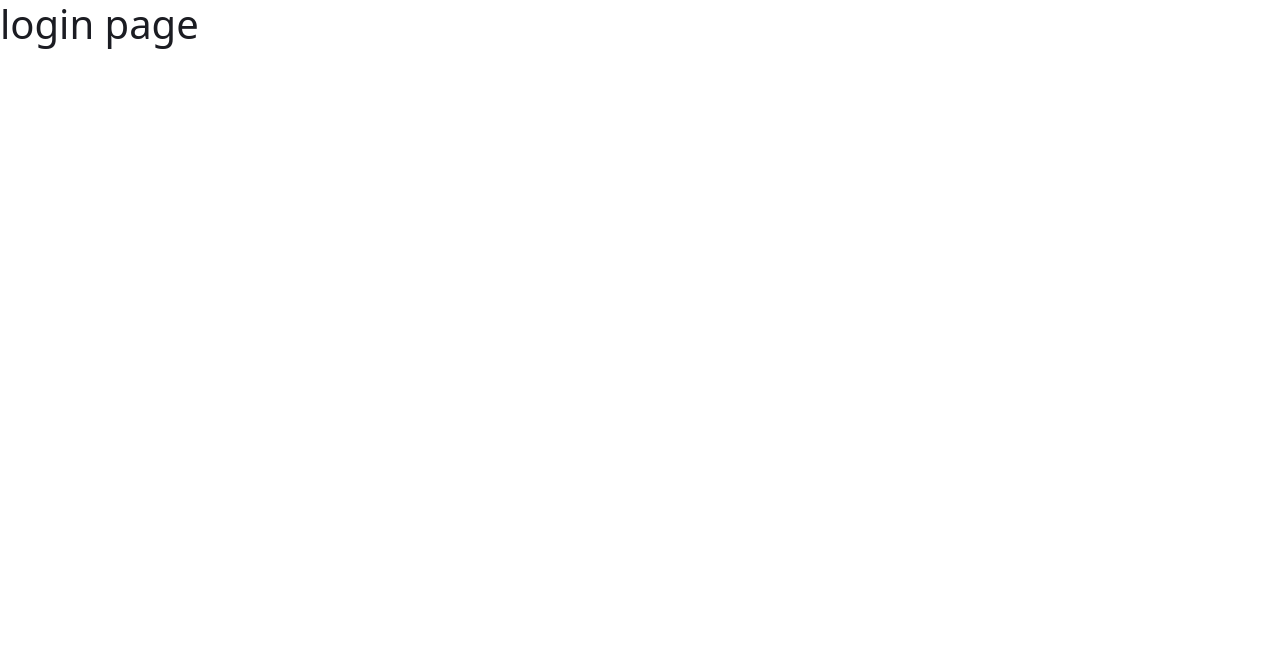
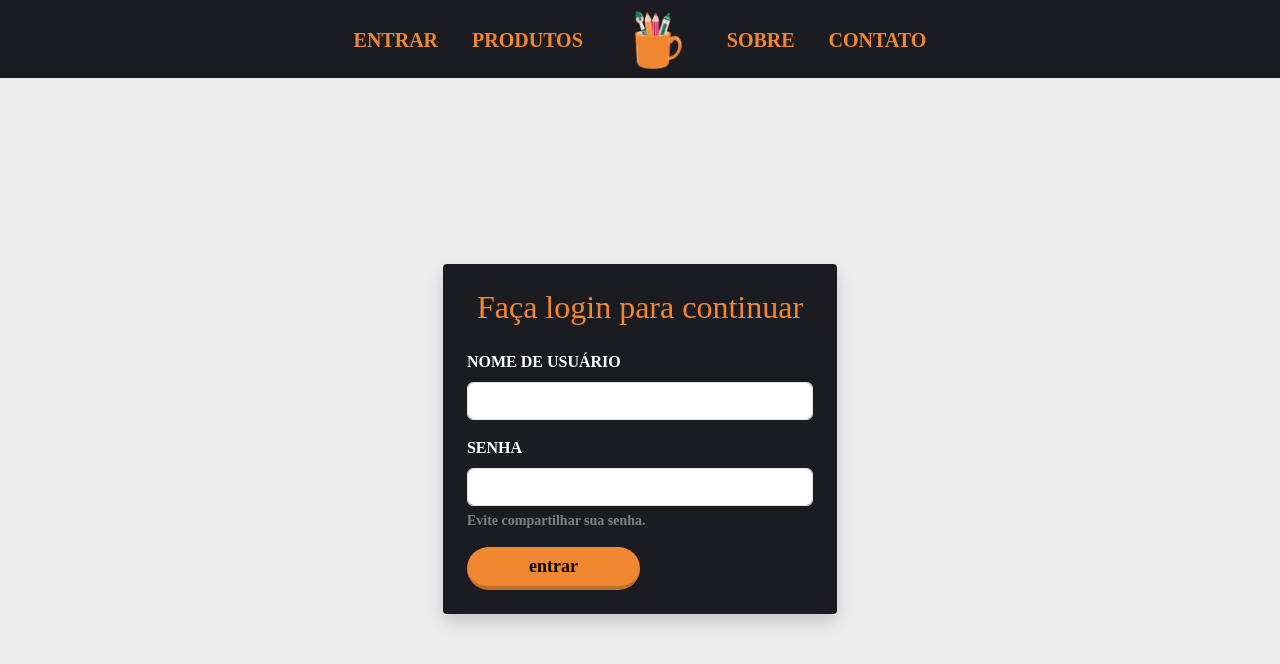
Before and after one commit to sofiasaless/decorShopWeb, a React (Vite) app: page /entrar in a window 1280 px wide. Shown: the top 664 px of the page. Built offline with nearby package versions, Linux system fonts and the light colour scheme; a web font is replaced by a local one.

Commit message:
feat: login page

```diff
--- /dev/null
+++ b/src/components/LoginForm/index.jsx
@@ -0,0 +1,25 @@
+import "./style.css";
+
+export default function LoginForm() {
+    return (
+        <>
+            <form className="p-4 rounded-1 shadow">
+
+                <h2 className="text-break mb-4">Faça login para continuar</h2>
+
+                <div class="mb-3">
+                    <label for="exampleInputEmail1" class="form-label text-uppercase">Nome de usuário</label>
+                    <input type="email" class="form-control" id="exampleInputEmail1" aria-describedby="emailHelp"/>
+                </div>
+
+                <div class="mb-3">
+                    <label for="exampleInputPassword1" class="form-label text-uppercase">Senha</label>
+                    <input type="password" class="form-control" id="exampleInputPassword1"/>
+                    <div id="emailHelp" class="form-text" style={{color:"grey"}}>Evite compartilhar sua senha.</div>
+                </div>
+
+                <button type="submit" class="btn btn-primary rounded-5" id="btn">entrar</button>
+            </form>
+        </>
+    );
+}
--- /dev/null
+++ b/src/components/LoginForm/style.css
@@ -0,0 +1,31 @@
+form {
+    background-color: var(--secondColor);
+    margin: 0;
+    color: white;
+}
+
+h2 {
+    color: var(--firstColor);
+    font-family: var(--firstFont);
+}
+
+.mb-3 {
+    font-family: var(--firstFont);
+    font-weight: bolder;
+}
+
+#btn {
+    font-family: var(--firstFont);
+    width: 50%;
+    background-color: var(--firstColor);
+    border: none;
+    color: black;
+    font-weight: bold;
+    font-size: 18px;
+    border-bottom: 4px solid var(--firstColorDark);
+}
+
+#btn:hover {
+    color: black;
+    background-color: var(--firstColorDark);
+}
--- a/src/pages/Login/index.jsx
+++ b/src/pages/Login/index.jsx
@@ -1,7 +1,15 @@
+import Header from "../../components/Header";
+import LoginForm from "../../components/LoginForm";
+import './style.css';
+
 export default function Login () {
     return (
         <>
-            <h1>login page</h1>
+           <Header/>
+           <section className="d-flex align-items-center justify-content-center">
+            <LoginForm/>
+
+           </section>
         </>
     );
 }
--- a/src/pages/Login/style.css
+++ b/src/pages/Login/style.css
@@ -0,0 +1,6 @@
+section {
+    width: 100%;
+    height: 100vh;
+    background-color: var(--thirdColor);
+    height: calc(100vh - 78px);
+}
```
